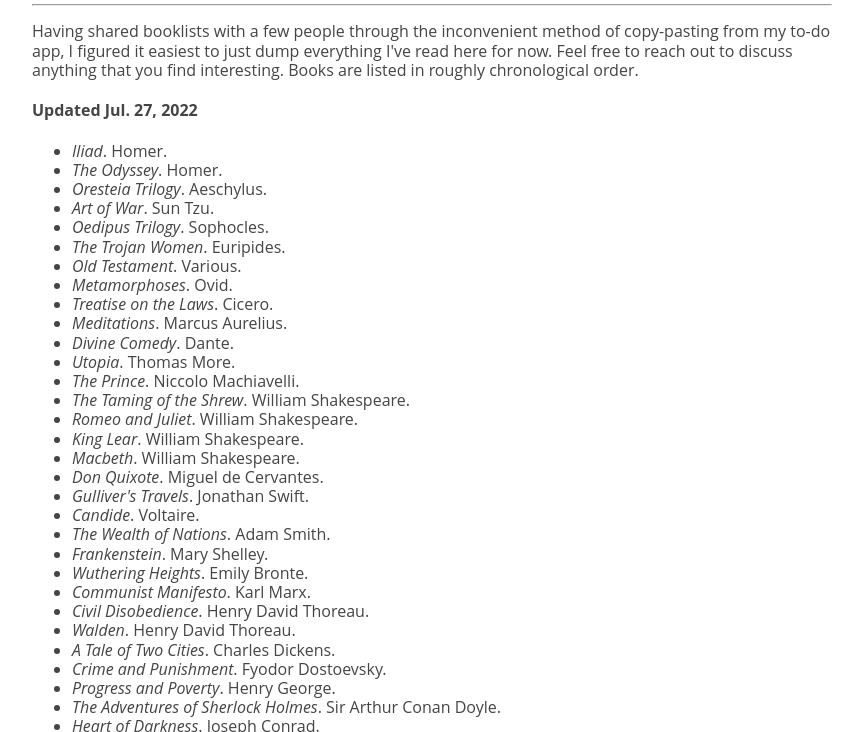
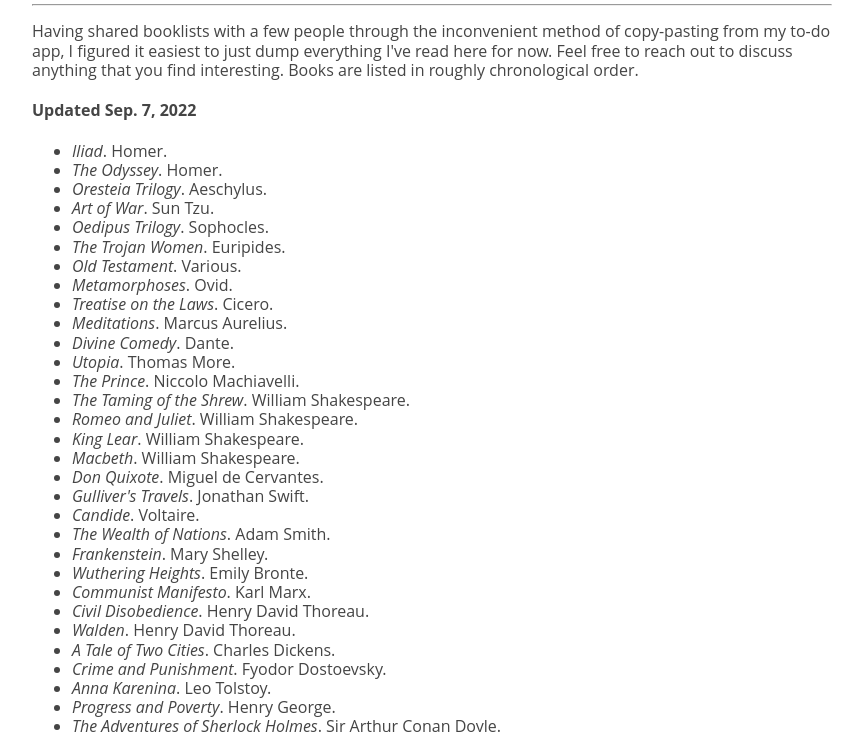
Before and after one commit to mashfir/mashsmusings, a plain HTML site: page books/index.html in a window 1280 px wide. Shown: the part 66-798 px from the top of the page, without its empty margins (208-1069 px from the left). Drawn offline with Linux system fonts and the light colour scheme.

Commit message:
finished Anna Karenina

```diff
--- a/books/index.html
+++ b/books/index.html
@@ -24,7 +24,7 @@
         chronological order.
       </p>
     </div>
-    <h4>Updated Jul. 27, 2022</h4>
+    <h4>Updated Sep. 7, 2022</h4>
     <div id="list">
       <ul>
         <li><em>Iliad</em>. Homer.</li>
@@ -55,6 +55,7 @@
         <li><em>Walden</em>. Henry David Thoreau.</li>
         <li><em>A Tale of Two Cities</em>. Charles Dickens.</li>
         <li><em>Crime and Punishment</em>. Fyodor Dostoevsky.</li>
+        <li><em>Anna Karenina</em>. Leo Tolstoy.</li>
         <li><em>Progress and Poverty</em>. Henry George.</li>
         <li>
           <em>The Adventures of Sherlock Holmes</em>. Sir Arthur Conan Doyle.
```
Also changed, not shown: 1 other file.
